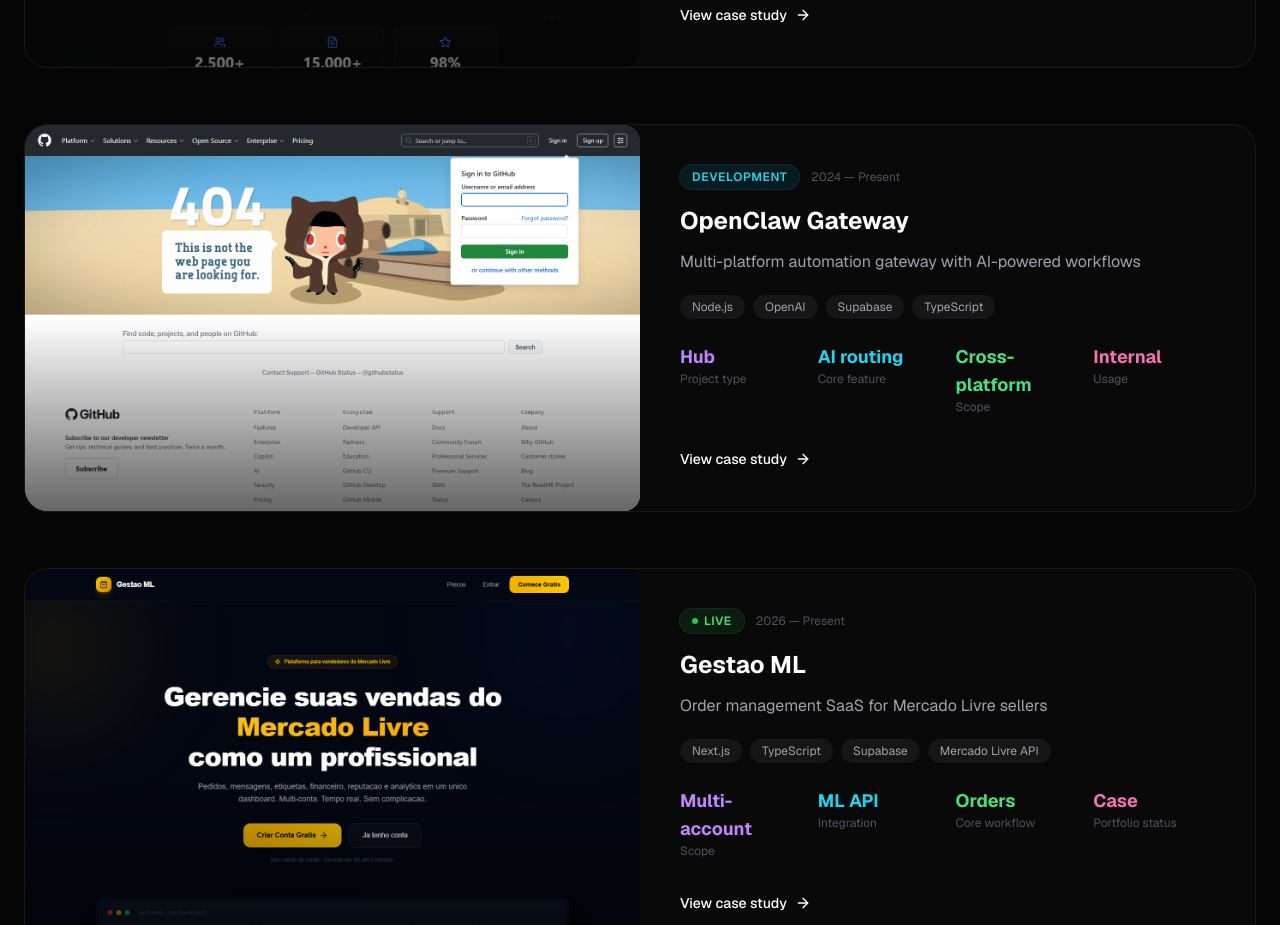
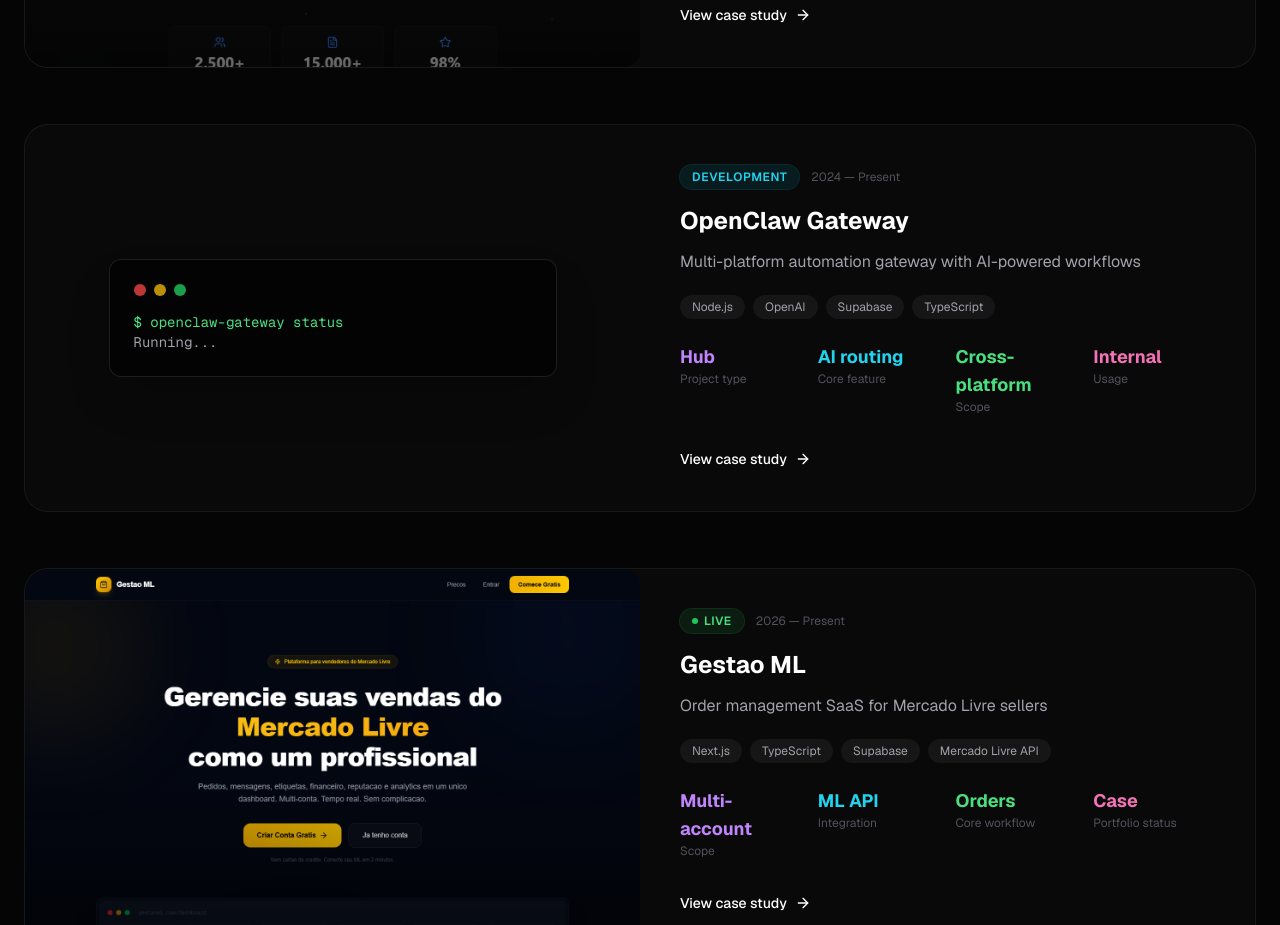
Before and after one commit to JE4NVRG/jeanvargas.dev, a Next.js app: page / in a window 1280 px wide. Shown: the part 1760-2685 px from the top of the page. Built offline with nearby package versions, Linux system fonts and the light colour scheme.

Commit message:
fix: remover screenshot quebrada do openclaw

```diff
--- a/src/data/projects.ts
+++ b/src/data/projects.ts
@@ -106,7 +106,6 @@
     links: {
       github: "https://github.com/JE4NVRG/openclaw-gateway",
     },
-    image: "/projects/openclaw-gateway.png",
     gradient: "from-indigo-900 to-purple-900",
     featured: true,
   },
```
